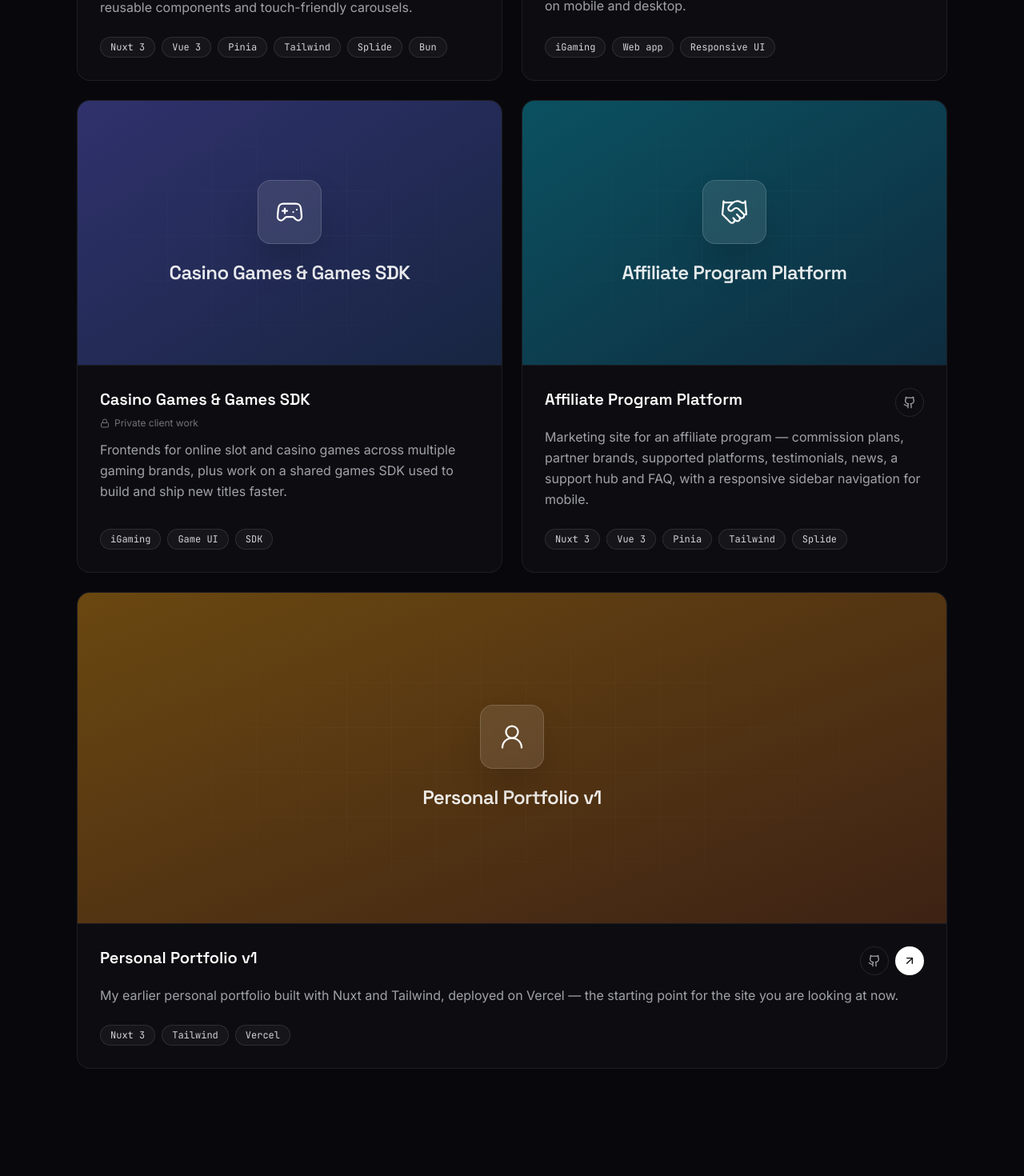
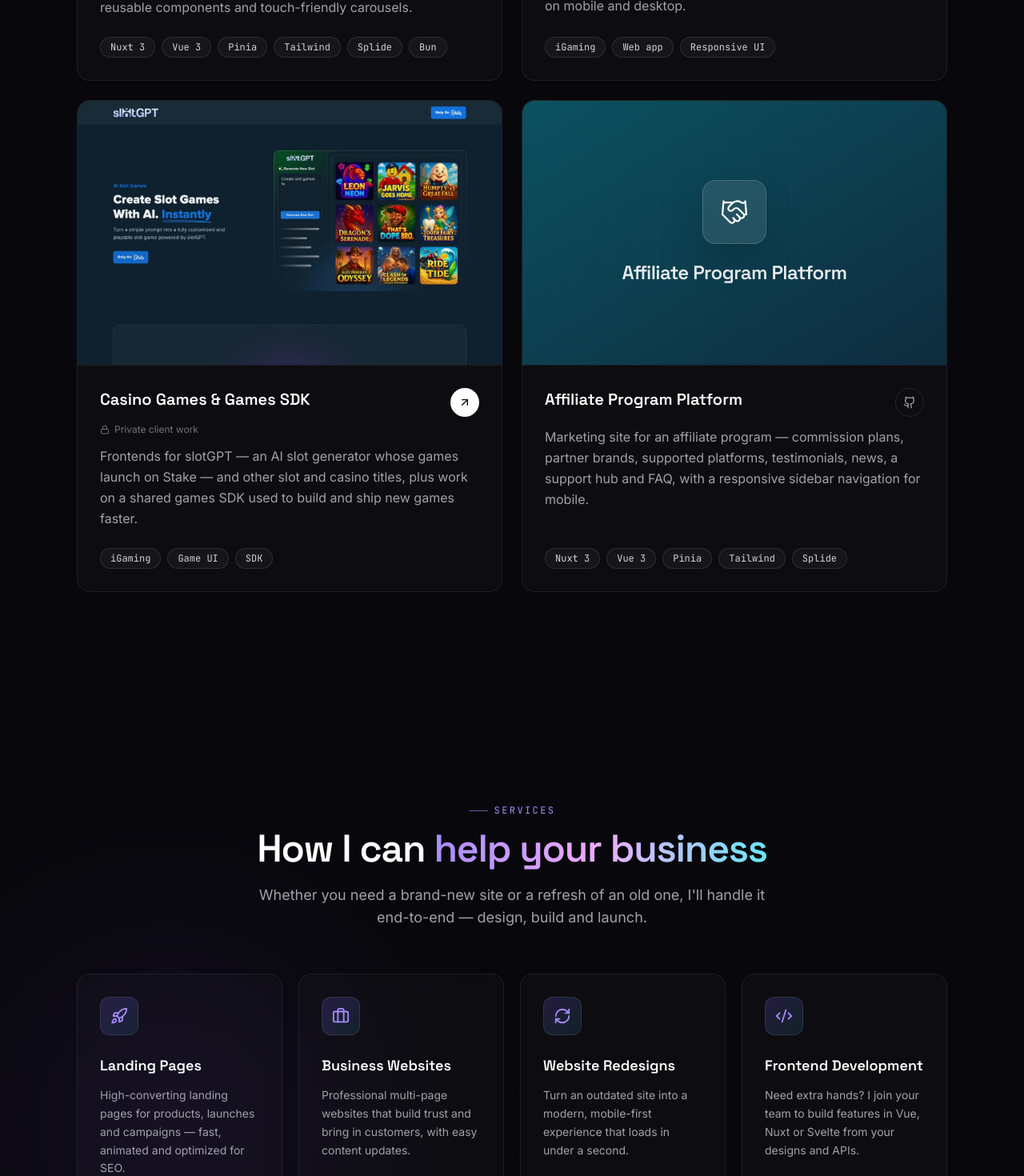
Before and after one commit to udayaa11/uday-portfolio, a Nuxt app: page / in a window 1280 px wide. Shown: the part 4160-5630 px from the top of the page at 80% size. Built offline with nearby package versions, Linux system fonts and the light colour scheme.

Commit message:
Projects: remove Portfolio v1, add slotGPT screenshot
Co-Authored-By: Claude Opus 5.5 <noreply@anthropic.com>

```diff
--- a/components/ProjectsSection.vue
+++ b/components/ProjectsSection.vue
@@ -1,8 +1,8 @@
 <script setup lang="ts">
-import { ArrowUpRight, CodeXml, Coins, Dices, Gamepad2, Github, Handshake, Lock, UserRound } from 'lucide-vue-next'
+import { ArrowUpRight, CodeXml, Coins, Dices, Gamepad2, Github, Handshake, Lock } from 'lucide-vue-next'
 import { projects, profile } from '~/data/portfolio'
 
-const icons = { CodeXml, Coins, Dices, Gamepad2, Handshake, UserRound } as const
+const icons = { CodeXml, Coins, Dices, Gamepad2, Handshake } as const
 
 // First project is featured full-width; the last one also goes full-width
 // if it would otherwise sit alone on its row.
--- a/data/portfolio.ts
+++ b/data/portfolio.ts
@@ -107,11 +107,11 @@ export const projects = [
     title: 'Casino Games & Games SDK',
     icon: 'Gamepad2',
     description:
-      'Frontends for online slot and casino games across multiple gaming brands, plus work on a shared games SDK used to build and ship new titles faster.', // TODO: confirm / add details
+      'Frontends for slotGPT — an AI slot generator whose games launch on Stake — and other slot and casino titles, plus work on a shared games SDK used to build and ship new games faster.', // TODO: confirm / add details
     tags: ['iGaming', 'Game UI', 'SDK'], // TODO: real tech stack
-    live: '',
+    live: 'https://www.slotgpt.com',
     code: '',
-    image: '',
+    image: 'projects/slotgpt.jpg',
     private: true,
     accent: 'from-indigo-500/40 to-blue-500/20',
   },
@@ -125,17 +125,6 @@ export const projects = [
     code: 'https://github.com/udayaa11/affiliate',
     image: '',
     accent: 'from-cyan-500/40 to-sky-500/20',
-  },
-  {
-    title: 'Personal Portfolio v1',
-    icon: 'UserRound',
-    description:
-      'My earlier personal portfolio built with Nuxt and Tailwind, deployed on Vercel — the starting point for the site you are looking at now.',
-    tags: ['Nuxt 3', 'Tailwind', 'Vercel'],
-    live: 'https://latest-protofilo.vercel.app',
-    code: 'https://github.com/udayaa11/latestProtofilo',
-    image: '',
-    accent: 'from-amber-500/40 to-orange-500/20',
   },
 ]
 
```
Also changed, not shown: public/projects/slotgpt.jpg (added).
